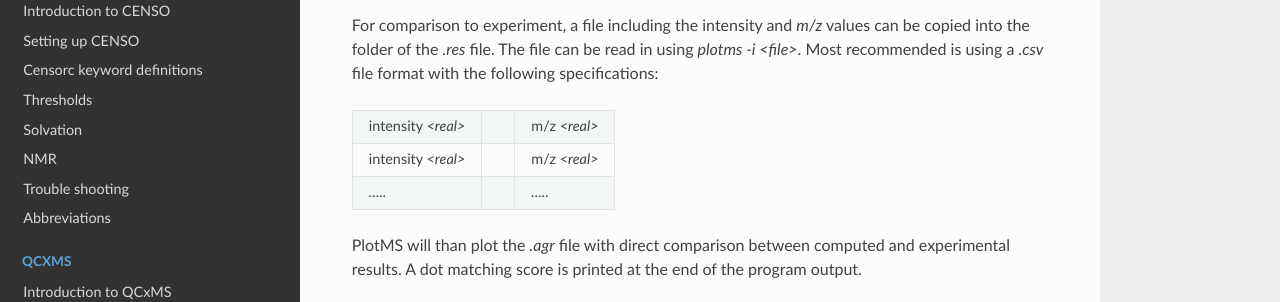
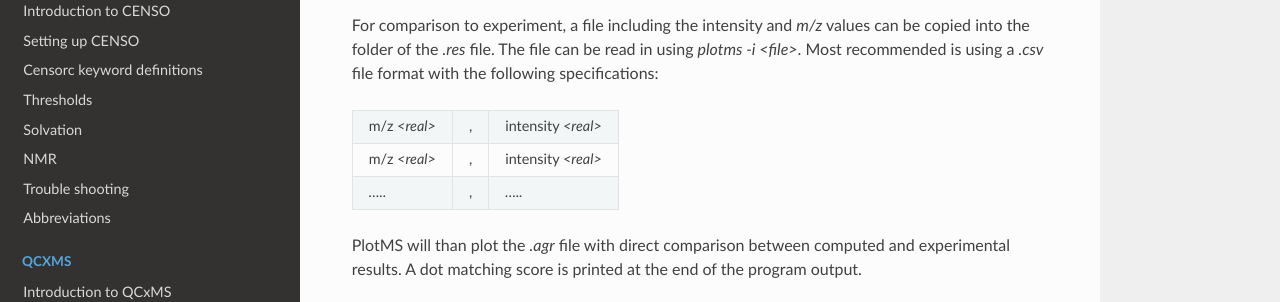
Before and after one commit to grimme-lab/xtb_docs, a Sphinx documentation site: the page built from source/qcxms_doc/qcxms_plot.rst, in a window 1280 px wide and 900 px high, scrolled down 635 px. Shown: the part 141-443 px from the top of the window. Built offline with Sphinx 7.4.7 and the Read the Docs theme 2.0.0, drawn with Linux system fonts in a browser that asks for light colours; pages that are not in the unit, such as notebooks, are missing from menus.

```diff
--- a/source/qcxms_doc/qcxms_plot.rst
+++ b/source/qcxms_doc/qcxms_plot.rst
@@ -37,13 +37,13 @@ the folder of the *.res* file.
 The file can be read in using `plotms -i <file>`.
 Most recommended is using a *.csv* file format with the following specifications:
 
-+--------------------+-----------------------------+-------------------+
-| intensity *<real>* |                             | m/z *<real>*      |
-+--------------------+-----------------------------+-------------------+
-| intensity *<real>* |                             | m/z *<real>*      |
-+--------------------+-----------------------------+-------------------+
-|       `.....`      |                             |      `.....`      |
-+--------------------+-----------------------------+-------------------+
++--------------------+----------------------------+--------------------+
+| m/z *<real>*       |             ,              | intensity *<real>* |
++--------------------+----------------------------+--------------------+
+| m/z *<real>*       |             ,              | intensity *<real>* |
++--------------------+----------------------------+--------------------+
+|       `.....`      |             ,              |      `.....`       |
++--------------------+----------------------------+--------------------+
 
 PlotMS will than plot the *.agr* file with direct comparison between computed and experimental
 results.
```
